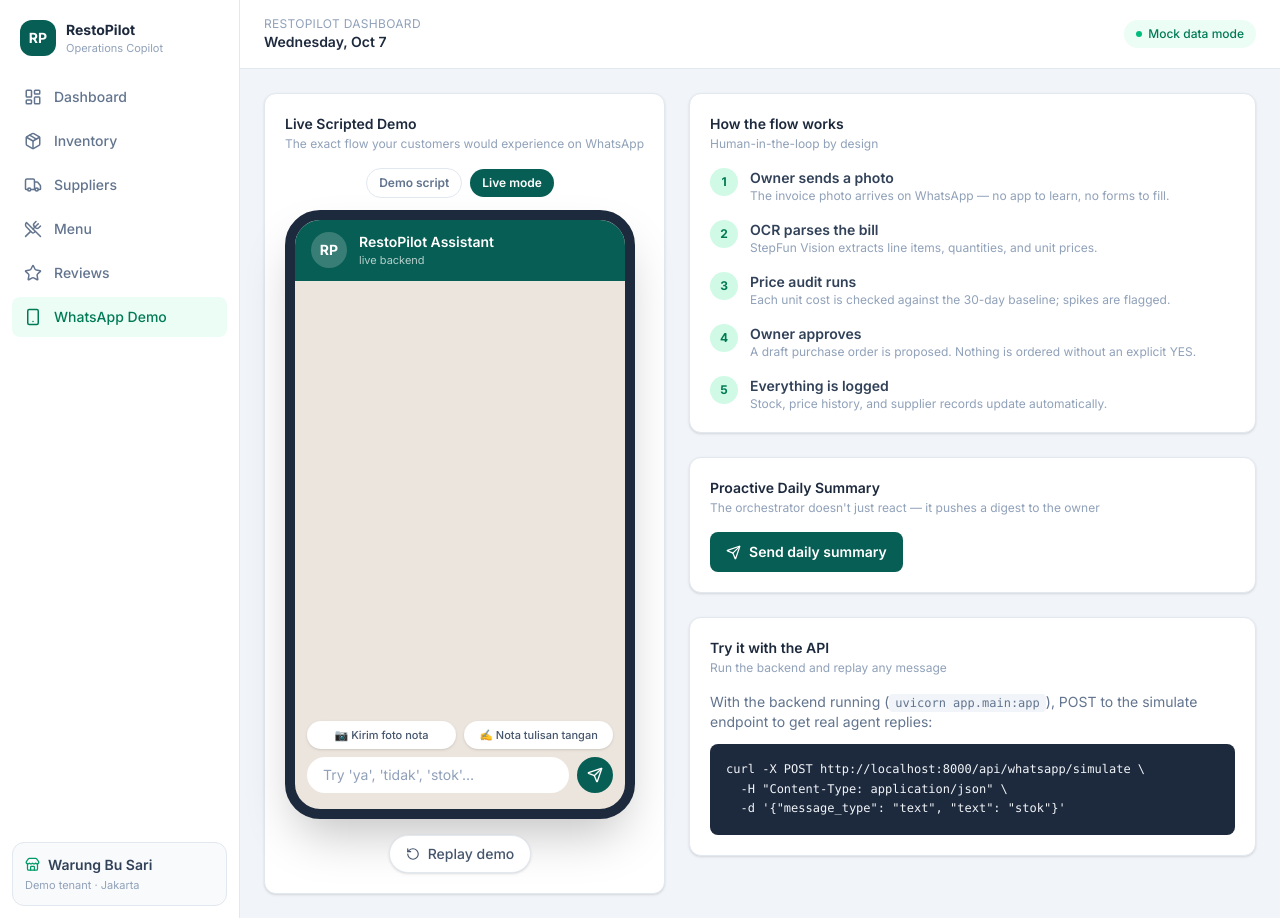
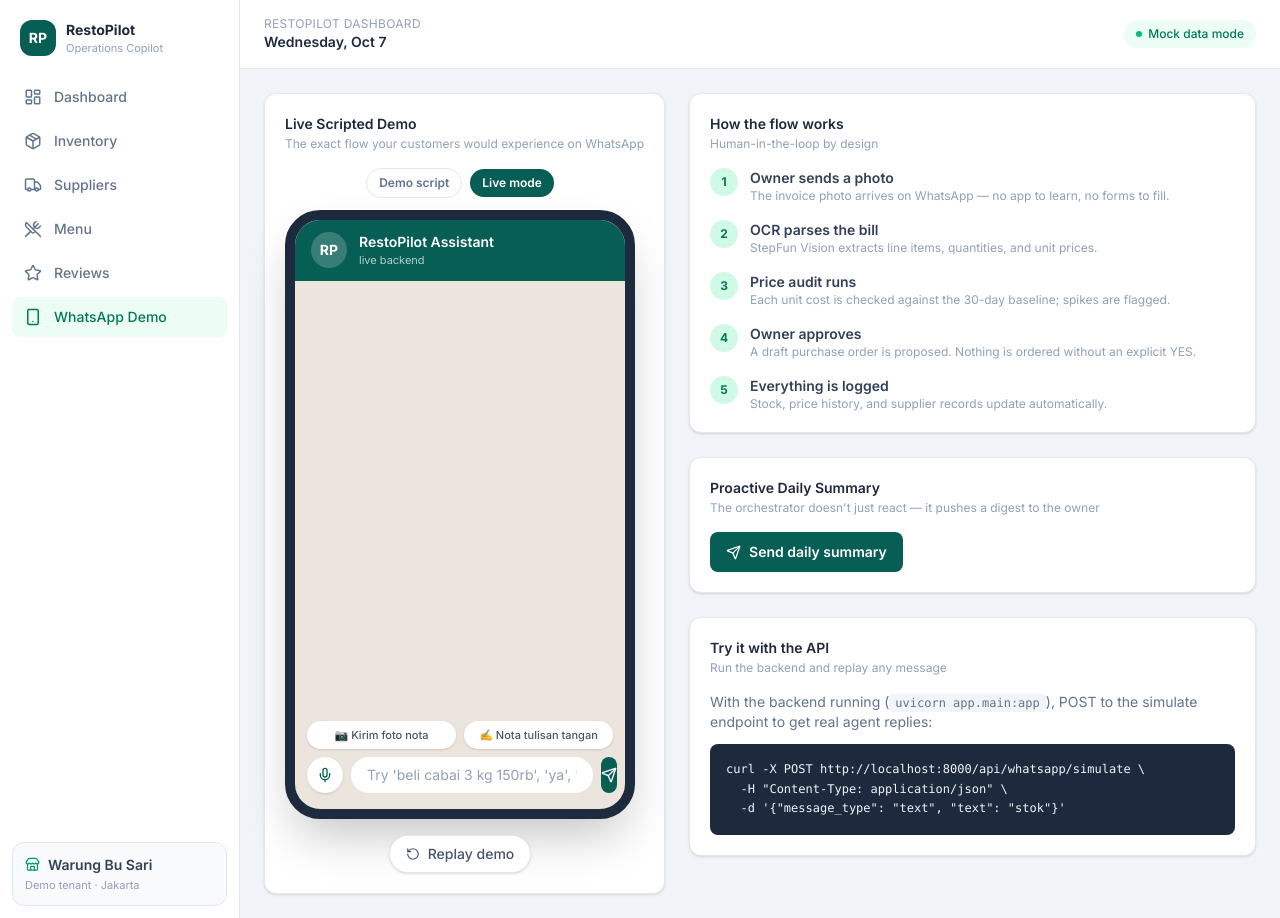
Before and after one commit to annabelleonardi/RestoPilot, a React (Vite) app in the folder frontend/: page /whatsapp in a window 1280 px wide. Both pictures are taken after a click on the button "Live mode". Built offline with nearby package versions, Linux system fonts and the light colour scheme.

Commit message:
WhatsApp demo: scripted quick-log purchase + voice note beats, live-mode mic button

```diff
--- a/frontend/src/components/whatsapp/WhatsAppChat.tsx
+++ b/frontend/src/components/whatsapp/WhatsAppChat.tsx
@@ -40,7 +40,34 @@
     caption: "Order recorded — the payment now sits in the bills list on the dashboard.",
   },
   {
-    id: 7, from: "bot", kind: "voice", time: "08:21",
+    id: 7, from: "owner", kind: "text", time: "08:12", text: "beli cabai 3 kg 150rb",
+    caption: "Market runs have no invoices — the owner just types the purchase in plain Bahasa.",
+  },
+  {
+    id: 8, from: "bot", kind: "card", time: "08:12",
+    text: "✅ Cabai Merah 3 kg dicatat — Rp150.000 (±Rp50.000/kg). Stok diperbarui ya.\n\n⚠️ Harga naik 13.6% vs rata-rata 30 hari.\nSudah kusiapkan draft pesanan — approve di dashboard ya.",
+    caption: "Same engine as invoices: per-unit price computed, stock updated, spike flagged.",
+  },
+  {
+    id: 9, from: "owner", kind: "text", time: "08:13", text: "ya",
+    caption: "Approves the draft right in chat — human-in-the-loop, zero friction.",
+  },
+  {
+    id: 10, from: "bot", kind: "card", time: "08:13",
+    text: "✅ Siap! Pesanan Cabai Merah disetujui — PO dicatat, pembayaran masuk daftar tagihan di dashboard.",
+    caption: "Same HITL flow as the invoice spike — chat and dashboard stay in sync.",
+  },
+  {
+    id: 11, from: "owner", kind: "voice", time: "08:15", text: "Voice note · 0:07",
+    caption: "Hands full? The owner can just talk (transcription is mocked in this demo).",
+  },
+  {
+    id: 12, from: "bot", kind: "card", time: "08:15",
+    text: "🎤 Transcribed: “Bu, beras naik lagi jadi 14.200 per kilo, kata Toko Berkat Jaya. Stok cabai juga tinggal sedikit.”\n\nNoted — I'm tracking the Beras Premium increase and will flag a cheaper verified supplier.",
+    caption: "Voice notes are transcribed and flow through the same pipeline.",
+  },
+  {
+    id: 13, from: "bot", kind: "voice", time: "08:21",
     text: "☀️ Daily summary · 0:28 — “Penjualan hari ini Rp4,28 juta, margin 59,5%. Cabai merah perlu di-reorder besok. Satu balasan ulasan menunggu persetujuan Anda.”",
     caption: "Every morning: a 30-second voice digest of sales, stock, and what needs attention.",
   },
@@ -99,7 +126,7 @@
   }, [visible, typing, liveMessages, liveBusy]);
 
   const sendLive = async (opts: {
-    kind: "text" | "image";
+    kind: "text" | "image" | "voice";
     text: string;
     variant?: ReceiptVariant;
   }) => {
@@ -117,7 +144,9 @@
     const body =
       opts.kind === "image"
         ? { message_type: "image", media_url: "demo-photo" }
-        : { message_type: "text", text: opts.text };
+        : opts.kind === "voice"
+          ? { message_type: "audio", media_url: "demo-voice" }
+          : { message_type: "text", text: opts.text };
     const reply = await postJson<AgentReply>("/whatsapp/simulate", body, LIVE_FALLBACK);
     setLiveMessages((m) => [
       ...m,
@@ -203,11 +232,19 @@
               </button>
             </div>
             <div className="flex items-center gap-2">
+              <button
+                onClick={() => void sendLive({ kind: "voice", text: "Voice note · 0:07" })}
+                disabled={liveBusy}
+                className="flex h-9 w-9 shrink-0 items-center justify-center rounded-full bg-white text-[#075E54] shadow-sm transition hover:bg-slate-50 disabled:opacity-50"
+                aria-label="Send voice note"
+              >
+                <Mic size={16} />
+              </button>
               <input
                 value={input}
                 onChange={(e) => setInput(e.target.value)}
                 onKeyDown={(e) => e.key === "Enter" && submitInput()}
-                placeholder="Try 'ya', 'tidak', 'stok'…"
+                placeholder="Try 'beli cabai 3 kg 150rb', 'ya', 'stok'…"
                 className="flex-1 rounded-full bg-white px-4 py-2 text-sm text-slate-700 outline-none placeholder:text-slate-400"
               />
               <button
```
